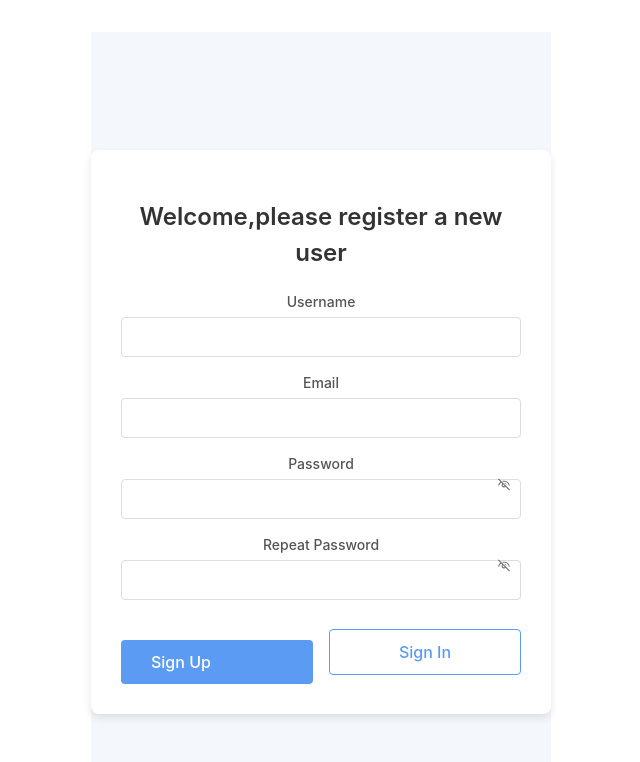
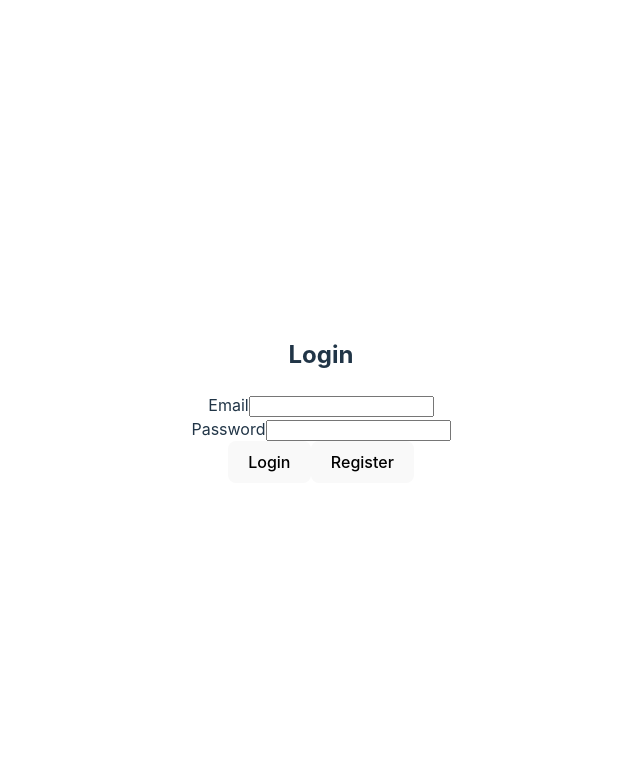
Before and after one commit to Hossam-El-Batal/Media-sharing-platform, a React (Vite) app in the folder frontend-desktop/: page / in a window 1280 px wide. Shown: the top 762 px of the page, without its empty margins (319-959 px from the left). Built offline with nearby package versions, Linux system fonts and the light colour scheme.

Commit message:
finished and tested basic logic functionality on the frontend

```diff
--- a/frontend-desktop/src/App.jsx
+++ b/frontend-desktop/src/App.jsx
@@ -1,12 +1,14 @@
 import { useState } from 'react'
 import Register from './components/Register'
+import Login from './components/Login'
 import './App.css'
 
 function App() {
 
   return (
     <>
-      <Register/>
+
+      <Login/>
     </>
   )
 }
--- a/frontend-desktop/src/components/Login.jsx
+++ b/frontend-desktop/src/components/Login.jsx
@@ -0,0 +1,76 @@
+import { React, useState } from 'react';
+import axios from 'axios';
+
+
+
+function Login() {
+  const [email, setEmail] = useState('');
+  const [password, setPassword] = useState('');
+  const [errorMessage, setErrorMessage] = useState('');
+
+
+  const handleLogin = async (e) => {
+    e.preventDefault();
+
+    try {
+        const response = await axios.post(
+            'http://localhost:3000/api/login',
+            { email, password },
+            {
+            withCredentials: true,
+            }
+        );
+
+      console.log('Login successful:', response.data);
+      alert('Login successful!');
+
+      setEmail('');
+      setPassword('');
+    } catch (error) {
+      console.error('Error during login:', error.response || error.message);
+      setErrorMessage('Login failed. Please check your credentials');
+    }
+  };
+
+
+  return (
+    <div className="form-container">
+      <h2>Login</h2>
+      <form onSubmit={handleLogin}>
+        <div className="input-group">
+          <label htmlFor="email">Email</label>
+          <input
+            type="email"
+            id="email"
+            value={email}
+            onChange={(e) => setEmail(e.target.value)}
+            required
+        />
+        </div>
+        <div className="input-group">
+        <label htmlFor="password">Password</label>
+        <input
+            type="password"
+            id="password"
+            value={password}
+            onChange={(e) => setPassword(e.target.value)}
+            required
+        />
+        </div>
+        {errorMessage && <p className="error-message">{errorMessage}</p>}
+
+        <div className="button-group">
+        <button type="submit" className="login-btn">Login</button>
+        <button
+            type="button"
+            className="register-btn"
+        >
+            Register
+        </button>
+        </div>
+    </form>
+    </div>
+);
+}
+
+export default Login;
--- /dev/null
+++ b/frontend-desktop/src/styles/Login.css
@@ -0,0 +1,70 @@
+body {
+    font-family: Arial, sans-serif;
+    background-color: #f0f0f0;
+    margin: 0;
+    padding: 0;
+    display: flex;
+    justify-content: center;
+    align-items: center;
+    height: 100vh;
+}
+
+.form-container {
+    background-color: #fff;
+    padding: 20px;
+    border-radius: 8px;
+    box-shadow: 0 4px 8px rgba(0, 0, 0, 0.1);
+    width: 300px;
+}
+
+h2 {
+    text-align: center;
+    color: #333;
+}
+
+.input-group {
+    margin-bottom: 15px;
+}
+
+.input-group label {
+    display: block;
+    margin-bottom: 5px;
+    font-size: 14px;
+    color: #333;
+}
+
+.input-group input {
+    width: 100%;
+    padding: 8px;
+    border: 1px solid #ccc;
+    border-radius: 4px;
+    font-size: 16px;
+}
+
+.button-group {
+    display: flex;
+    justify-content: space-between;
+    margin-top: 20px;
+}
+
+button {
+    padding: 10px 15px;
+    border: none;
+    border-radius: 4px;
+    cursor: pointer;
+    font-size: 14px;
+}
+
+.login-btn {
+    background-color: #4caf50;
+    color: white;
+}
+
+.register-btn {
+    background-color: #007bff;
+    color: white;
+}
+
+button:hover {
+    opacity: 0.8;
+}
```
